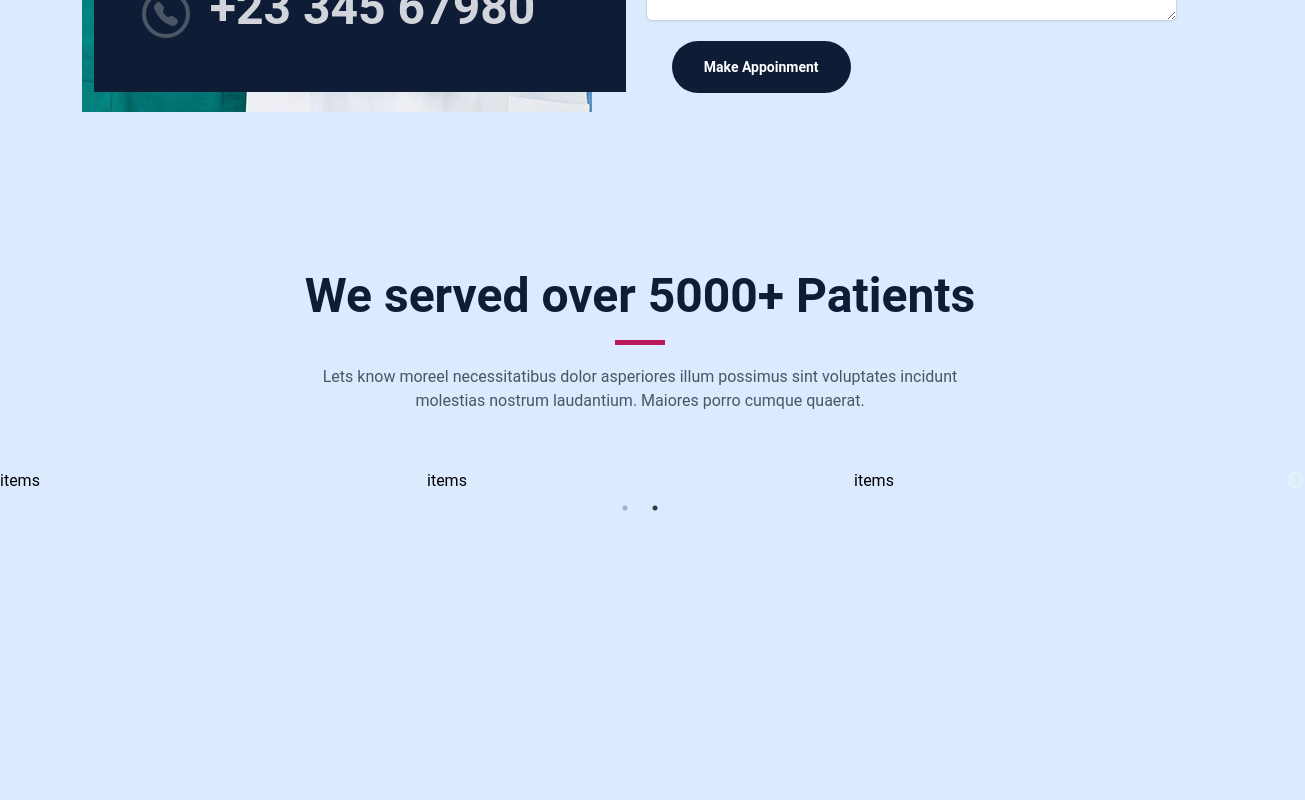
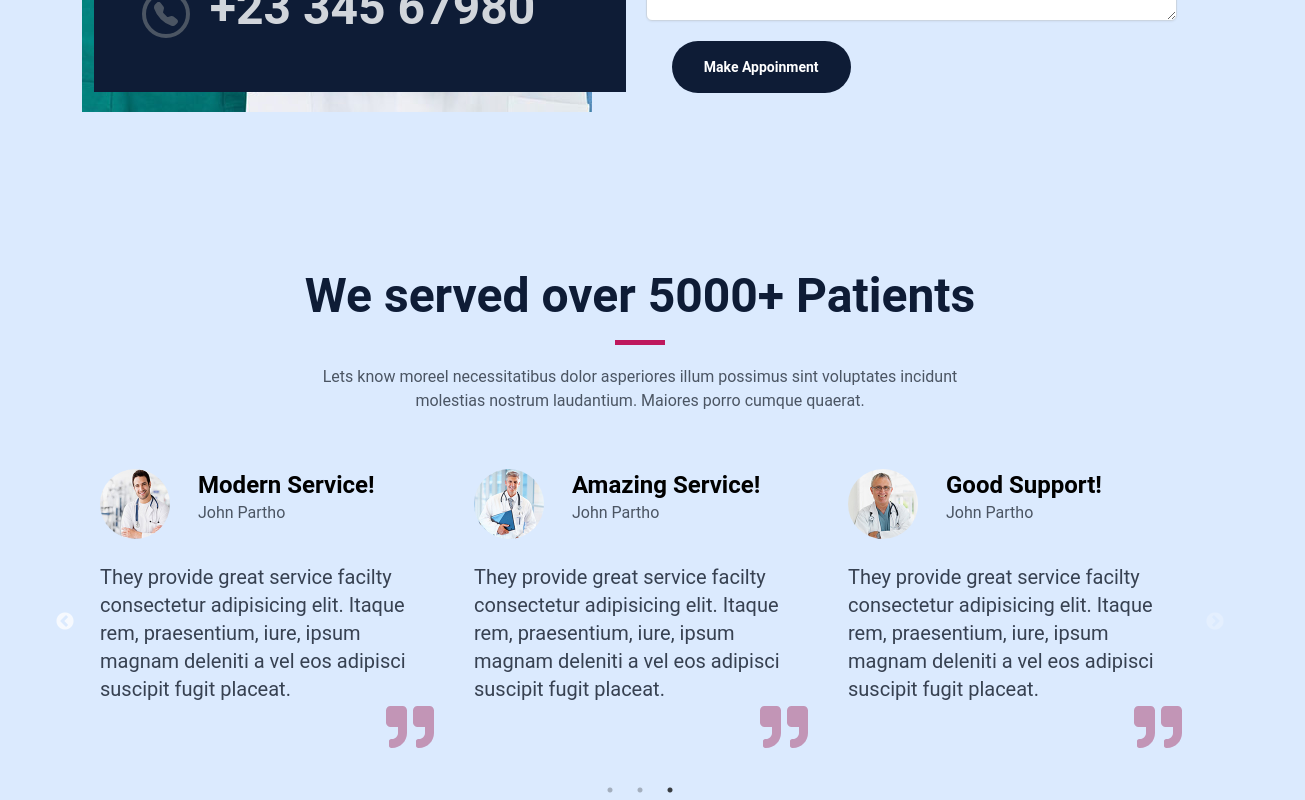
Before and after one commit to ShahidaMahtab/Medics, a React (Create React App) app: page /home in a window 1280 px wide. Shown: the part 3253-4053 px from the top of the page, 1305 px wide, since content can reach past the window. Before the commit the page ends 3771 px from the top, so only its background shows below. Built offline with nearby package versions, Linux system fonts and the light colour scheme.

Commit message:
review update

```diff
--- a/src/Pages/HomePage/Review/Review.js
+++ b/src/Pages/HomePage/Review/Review.js
@@ -1,11 +1,25 @@
 import React from "react";
+import { FaQuoteRight } from "react-icons/fa";
 
 const Review = (props) => {
   const { title, name, img, desc } = props.review;
-
   return (
-    <div>
-      <p>items</p>
+    <div className="mx-5 mb-6">
+      <article className="flex gap-7">
+        <div className="">
+          <img src={img} alt="" className="w-[70px] h-[70px]  rounded-full" />
+        </div>
+        <div>
+          <h4 className="text-2xl font-semibold capitalize">{title}</h4>
+          <p className="text-gray-600 capitalize"> {name}</p>
+        </div>
+      </article>
+      <article className="mt-6">
+        <p className="text-xl text-gray-700">{desc}</p>
+        <p className="grid justify-end">
+          <FaQuoteRight className="text-5xl text-pink-800 opacity-40" />
+        </p>
+      </article>
     </div>
   );
 };
--- a/src/Pages/HomePage/Reviews/Reviews.js
+++ b/src/Pages/HomePage/Reviews/Reviews.js
@@ -34,6 +34,13 @@ const reviews = [
     title: "Amazing Service!",
     name: "john partho",
     img: review4,
+    desc: "They provide great service facilty consectetur adipisicing elit. Itaque rem, praesentium, iure, ipsum magnam deleniti a vel eos adipisci suscipit fugit placeat.",
+  },
+  {
+    id: 27,
+    title: "Good Support!",
+    name: "john partho",
+    img: review1,
     desc: "They provide great service facilty consectetur adipisicing elit. Itaque rem, praesentium, iure, ipsum magnam deleniti a vel eos adipisci suscipit fugit placeat.",
   },
 ];
@@ -90,7 +97,7 @@ const Reviews = () => {
         cumque quaerat.
       </p>
 
-      <div>
+      <div className="px-20 ">
         <Slider {...settings}>
           {reviews.map((review) => (
             <Review key={review._id} review={review} />
```
